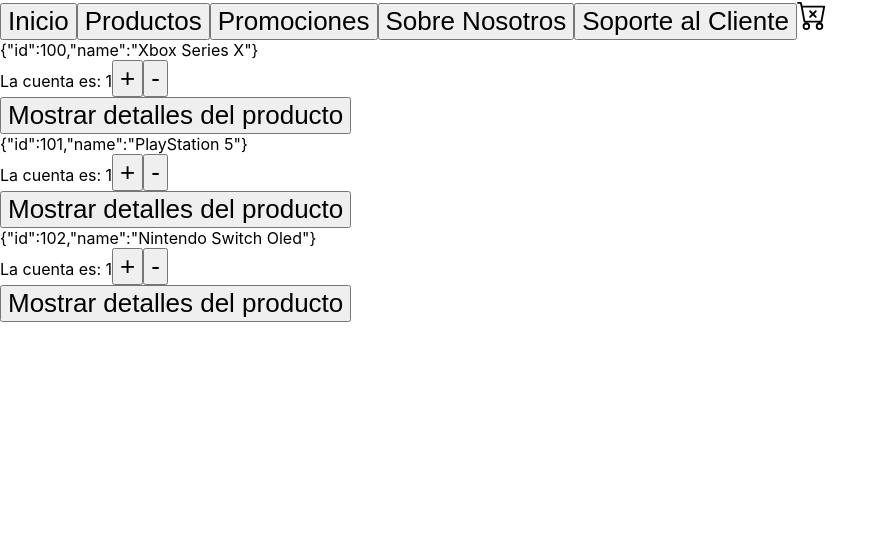
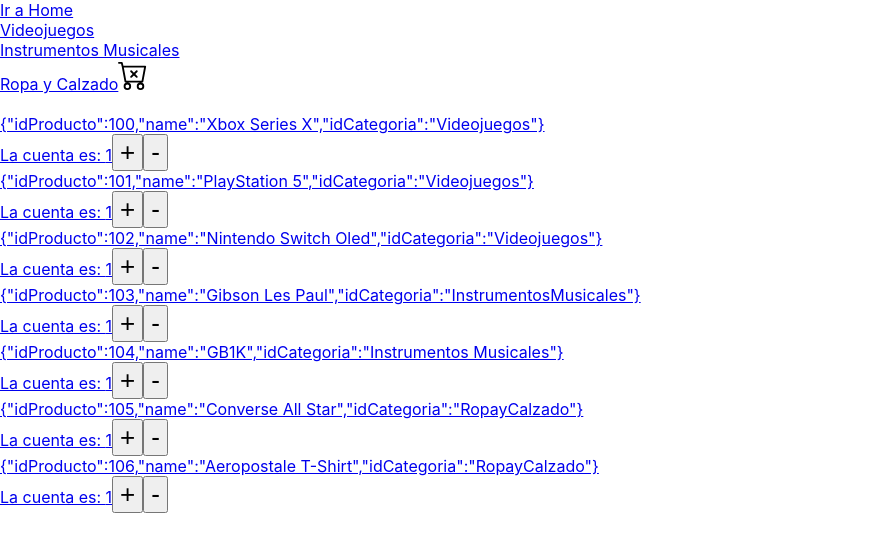
Before and after one commit to SlashxAxl/viteproject, a React (Vite) app: page / in a window 1280 px wide. Shown: the top 552 px of the page, without its empty margins (0-888 px from the left). Built offline with nearby package versions, Linux system fonts and the light colour scheme.

Commit message:
modificando componentes

```diff
--- a/package.json
+++ b/package.json
@@ -13,7 +13,8 @@
     "bootstrap-icons": "^1.9.1",
     "core-js": "^3.6.5",
     "react": "^18.0.0",
-    "react-dom": "^18.0.0"
+    "react-dom": "^18.0.0",
+    "react-router-dom": "^6.3.0"
   },
   "devDependencies": {
     "@types/react": "^18.0.0",
--- a/src/App.jsx
+++ b/src/App.jsx
@@ -1,49 +1,23 @@
-import { useState } from 'react'
-import logo from './logo.svg'
 import Navbar from './components/navBar/Navbar'
 import './App.css'
 import ItemListContainer from './components/ItemListContainer';
+import {BrowserRouter, Routes, Route } from 'react-router-dom';
+import ItemDetailContainer from './components/ItemDetailContainer';
+
 function App() {
-  /*const [count, setCount] = useState(0)
 
-  return (
-    <div className="App">
-      <header className="App-header">
-        <img src={logo} className="App-logo" alt="logo" />
-        <p>Hello Vite + React!</p>
-        <p>
-          <button type="button" onClick={() => setCount((count) => count + 1)}>
-            count is: {count}
-          </button>
-        </p>
-        <p>
-          Edit <code>App.jsx</code> and save to test HMR updates.
-        </p>
-        <p>
-          <a
-            className="App-link"
-            href="https://reactjs.org"
-            target="_blank"
-            rel="noopener noreferrer"
-          >
-            Learn React
-          </a>
-          {' | '}
-          <a
-            className="App-link"
-            href="https://vitejs.dev/guide/features.html"
-            target="_blank"
-            rel="noopener noreferrer"
-          >
-            Vite Docs
-          </a>
-        </p>
-      </header>
-    </div>*/
     return(
       <>
-      <Navbar />
-      <ItemListContainer />
+      <BrowserRouter>
+      <Navbar/>
+      <br />
+      <Routes>
+      <Route path='/' element={<ItemListContainer/>}/>
+      <Route path='/categoria/:idCategoria' element={<ItemListContainer/>}/>
+      <Route path='/producto/:idProducto' element={<ItemDetailContainer/>}/>
+      <Route path='*' element={<p>404</p>}/>
+      </Routes>
+      </BrowserRouter>
       </>
   );
 }
--- a/src/components/Item.jsx
+++ b/src/components/Item.jsx
@@ -1,14 +1,12 @@
 import React from "react"
 import SimpleStateFuncion from "./ItemCount"
-import ItemDetail from "./ItemDetail"
-import ItemDetailContainer from "./ItemDetailContainer"
+
 
 export default function Item({producto}){
   return <>
   <div>
     {JSON.stringify(producto)}
     <SimpleStateFuncion/>
-    <button onClick={<ItemDetailContainer/>}>Mostrar detalles del producto</button>
   </div>
   </>
 }
--- a/src/components/ItemDetail.jsx
+++ b/src/components/ItemDetail.jsx
@@ -1,5 +1,6 @@
 import React from 'react'
 import ItemDetailContainer from './ItemDetailContainer'
+
 
 export default function ItemDetail({detalles}){
     return<>
--- a/src/components/ItemDetailContainer.jsx
+++ b/src/components/ItemDetailContainer.jsx
@@ -1,23 +1,35 @@
-import React, { useEffect, useState } from 'react'
+import React, { useEffect, useRef, useState } from 'react'
+import { useParams } from 'react-router-dom'
 import ItemDetail from './ItemDetail'
 
 export default function ItemDetailContainer (){
     const [detalleProductos, setDetalleProductos]=useState([])
+    const {idProducto} = useParams();
+
     useEffect(()=>{
         let detalles = [
-            {id:100, detalle: "consola de videojuegos americana", precio: 13999},
-            {id:101, detalle:"consola de videojuegos japonesa", precio:13999},
-            {id:102, detalle:"consola hibrida de videojuegos japonesa", precio:10999}
+            {idProducto:100, detalle: "consola de videojuegos americana", precio: 13999},
+            {idProducto:101, detalle:"consola de videojuegos japonesa", precio:13999},
+            {idProducto:102, detalle:"consola hibrida de videojuegos japonesa", precio:10999},
+            {idProducto:103, detalle:"Guitarra electrica de 6 cuerdas", precio:14999},
+            {idProducto:104, detalle:"Piano de ala estilo clasico", precio:24999},
+            {idProducto:105, detalle:"calzado para caballero marca converse", precio:1499},
+            {idProducto:106, detalle:"camisa de tela unisex con estampado", precio:499}
         ]
 
         const promesaDetalles = new Promise((res)=>{
             setTimeout(() => {
-                res(detalles)
+                if(!idProducto){
+                    res(detalles)
+                } else{
+                    res(detalles.filter(detail=>detail.idProducto===idProducto))
+                }
+
             }, 2000);
         })
         promesaDetalles.then((resultado)=>{
             setDetalleProductos(resultado)
         })
-    },[])
-  return <ItemDetail detalles={detalleProductos}/>
+    },[idProducto])
+  return <ItemDetail detalles={detalleProductos} />
 }
--- a/src/components/ItemList.jsx
+++ b/src/components/ItemList.jsx
@@ -1,10 +1,14 @@
 import React from 'react'
 import Item from './Item'
+import { Link } from 'react-router-dom'
+
 
 export default function ItemList ({productos}){
   return<>
+  <Link to={"/producto/:idProducto"}>
   {productos.map((producto)=>(
-  <Item key={producto.id} producto={producto}/>
+  <Item key={producto.idProducto} producto={producto}/>
   ))}
+  </Link>
   </>
 }
--- a/src/components/ItemListContainer.jsx
+++ b/src/components/ItemListContainer.jsx
@@ -1,18 +1,29 @@
 import React, { useEffect, useState } from 'react'
+import {useParams} from 'react-router-dom'
 import ItemList from './ItemList'
 
 export default function ItemListContainer (){
   const [productos, setProductos] = useState([])
+  const {idCategoria} = useParams();
   useEffect(()=>{
     let productos = [
-      {id: 100, name: "Xbox Series X"},
-      {id: 101, name: "PlayStation 5"},
-      {id: 102, name: "Nintendo Switch Oled"}
+      {idProducto: 100, name: "Xbox Series X", idCategoria:"Videojuegos"},
+      {idProducto: 101, name: "PlayStation 5", idCategoria:"Videojuegos"},
+      {idProducto: 102, name: "Nintendo Switch Oled", idCategoria:"Videojuegos"},
+      {idProducto: 103, name: "Gibson Les Paul", idCategoria:"InstrumentosMusicales"},
+      {idProducto: 104, name: "GB1K", idCategoria:"Instrumentos Musicales"},
+      {idProducto: 105, name: "Converse All Star", idCategoria:"RopayCalzado"},
+      {idProducto: 106, name: "Aeropostale T-Shirt", idCategoria:"RopayCalzado"}
     ]
 
     const promesaProductos = new Promise((res) => {
       setTimeout(() => {
-        res(productos)
+        if(!idCategoria){
+          res(productos)
+        } else {
+          res(productos.filter(producto=>producto.idCategoria===idCategoria))
+        }
+
       }, 2000);
     })
 
@@ -20,7 +31,7 @@
     promesaProductos.then((resultado)=>{
       setProductos(resultado)
     })
-  },[])
+  },[idCategoria])
 
   return<>
   <ItemList productos={productos}/></>
--- a/src/components/navBar/Navbar.jsx
+++ b/src/components/navBar/Navbar.jsx
@@ -1,14 +1,17 @@
 import React from 'react'
 import CartWidget from '../CartWidget'
+import {Link} from 'react-router-dom'
 
 const Navbar = () => {
   return (
     <div>
-        <button>Inicio</button>
-        <button>Productos</button>
-        <button>Promociones</button>
-        <button>Sobre Nosotros</button>
-        <button>Soporte al Cliente</button>
+        <Link to={"/"}>Ir a Home</Link>
+        <br />
+        <Link to="/categoria/Videojuegos">Videojuegos</Link>
+        <br />
+        <Link to="/categoria/InstrumentosMusicales">Instrumentos Musicales</Link>
+        <br />
+        <Link to="/categoria/RopayCalzado">Ropa y Calzado</Link>
         <CartWidget/>
     </div>
   )
```
Also changed, not shown: 2 other files (tests, documents, lock files or other folders).
